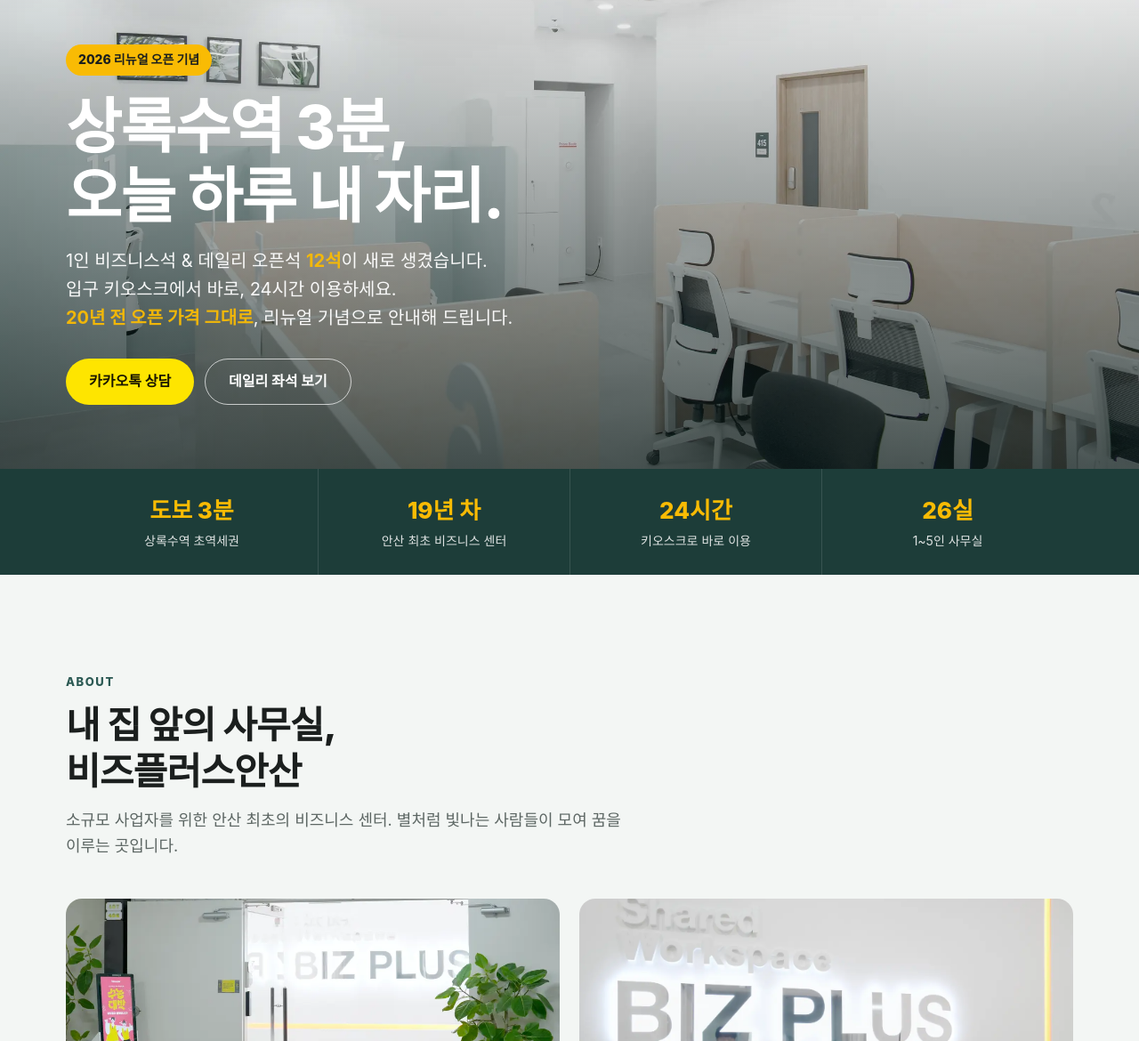
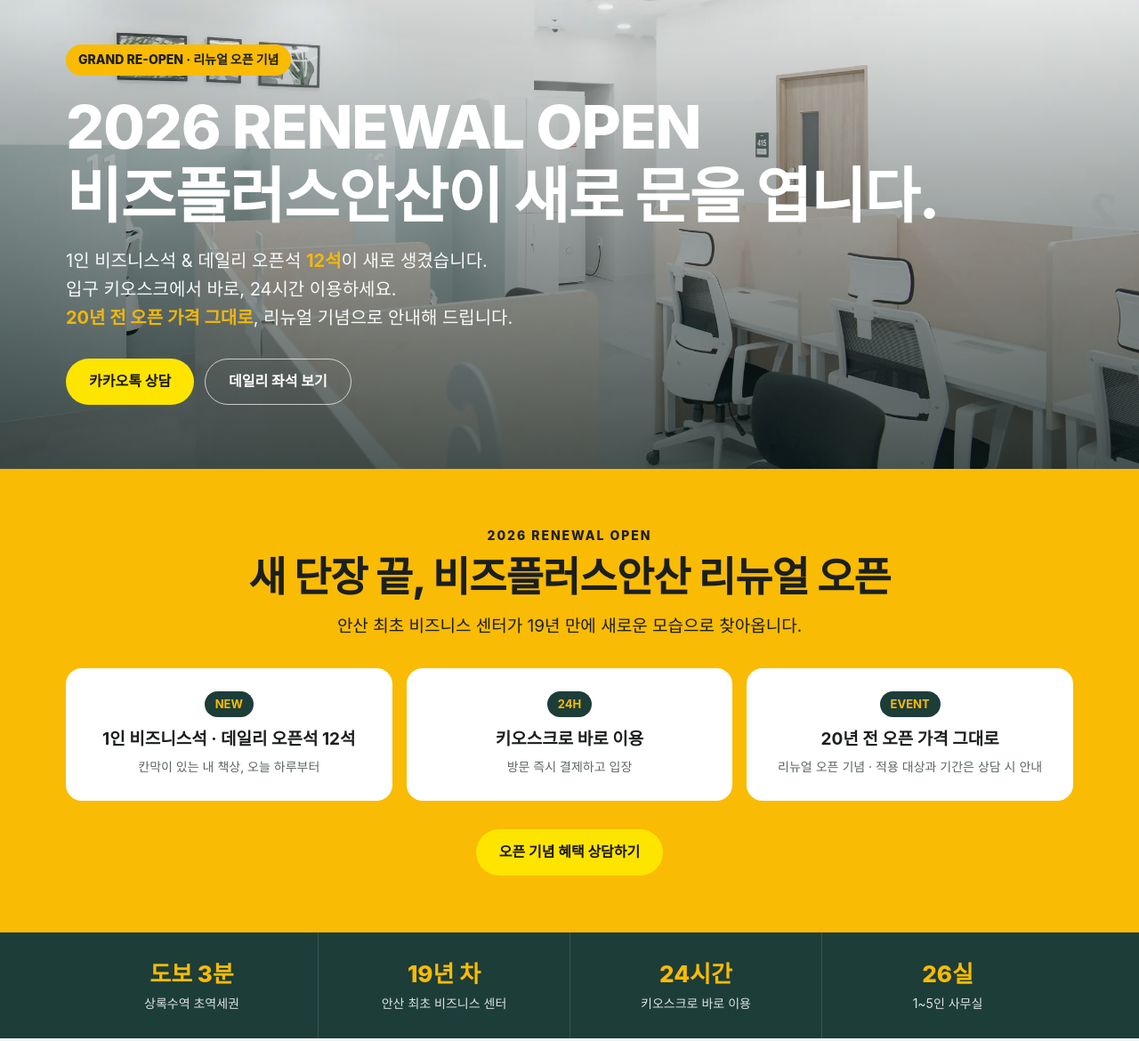
Before and after one commit to navig-ad/bizplus-ansan, a plain HTML site: page index.html in a window 1280 px wide. Shown: the part 246-1416 px from the top of the page at 89% size. Drawn offline with Linux system fonts and the light colour scheme; a web font is replaced by a local one.

Commit message:
리뉴얼 오픈 배너 추가

```diff
--- a/index.html
+++ b/index.html
@@ -66,13 +66,27 @@
   <img class="hero-bg" src="assets/img/hero.webp" alt="새로 생긴 1인 비즈니스석과 데일리 오픈석" width="2200" height="1467">
   <div class="hero-shade"></div>
   <div class="wrap hero-in">
-    <p class="badge">2026 리뉴얼 오픈 기념</p>
-    <h1>상록수역 3분,<br>오늘 하루 내 자리.</h1>
+    <p class="badge">GRAND RE-OPEN · 리뉴얼 오픈 기념</p>
+    <h1>2026 RENEWAL OPEN<br>비즈플러스안산이 새로 문을 엽니다.</h1>
     <p class="lead">1인 비즈니스석 &amp; 데일리 오픈석 <b>12석</b>이 새로 생겼습니다.<br>입구 키오스크에서 바로, 24시간 이용하세요.<br><b>20년 전 오픈 가격 그대로</b>, 리뉴얼 기념으로 안내해 드립니다.</p>
     <div class="hero-cta">
       <a class="btn btn-kakao" href="https://pf.kakao.com/_Zbixbn/chat" target="_blank" rel="noopener">카카오톡 상담</a>
       <a class="btn btn-ghost" href="#seats">데일리 좌석 보기</a>
     </div>
+  </div>
+</section>
+
+<section class="renewal" id="renewal" aria-label="리뉴얼 오픈 안내">
+  <div class="wrap">
+    <p class="renewal-eyebrow">2026 RENEWAL OPEN</p>
+    <h2>새 단장 끝, 비즈플러스안산 리뉴얼 오픈</h2>
+    <p class="renewal-sub">안산 최초 비즈니스 센터가 19년 만에 새로운 모습으로 찾아옵니다.</p>
+    <div class="renewal-grid">
+      <div><b>NEW</b><strong>1인 비즈니스석 · 데일리 오픈석 12석</strong><span>칸막이 있는 내 책상, 오늘 하루부터</span></div>
+      <div><b>24H</b><strong>키오스크로 바로 이용</strong><span>방문 즉시 결제하고 입장</span></div>
+      <div><b>EVENT</b><strong>20년 전 오픈 가격 그대로</strong><span>리뉴얼 오픈 기념 · 적용 대상과 기간은 상담 시 안내</span></div>
+    </div>
+    <a class="btn btn-kakao" href="https://pf.kakao.com/_Zbixbn/chat" target="_blank" rel="noopener">오픈 기념 혜택 상담하기</a>
   </div>
 </section>
 
```
